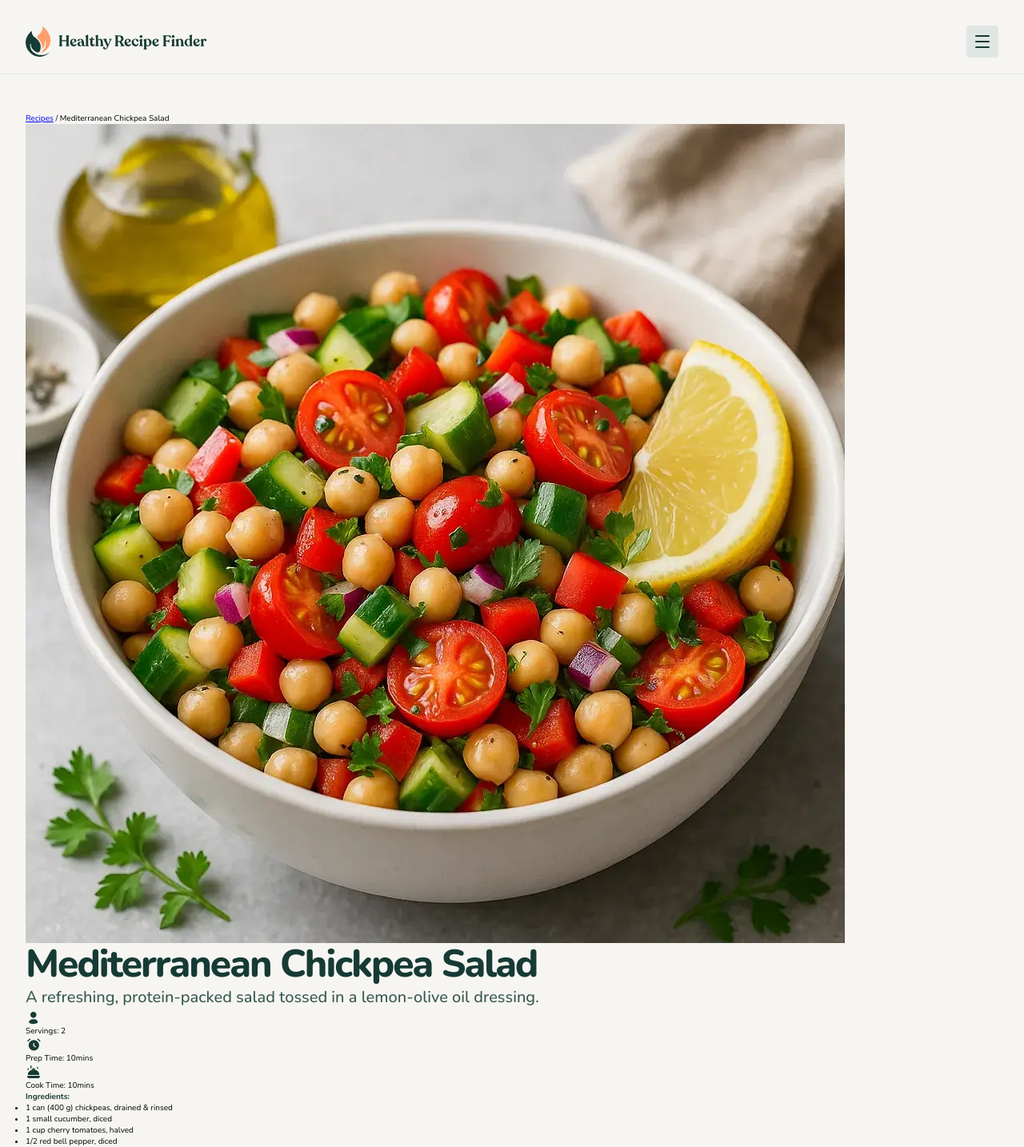
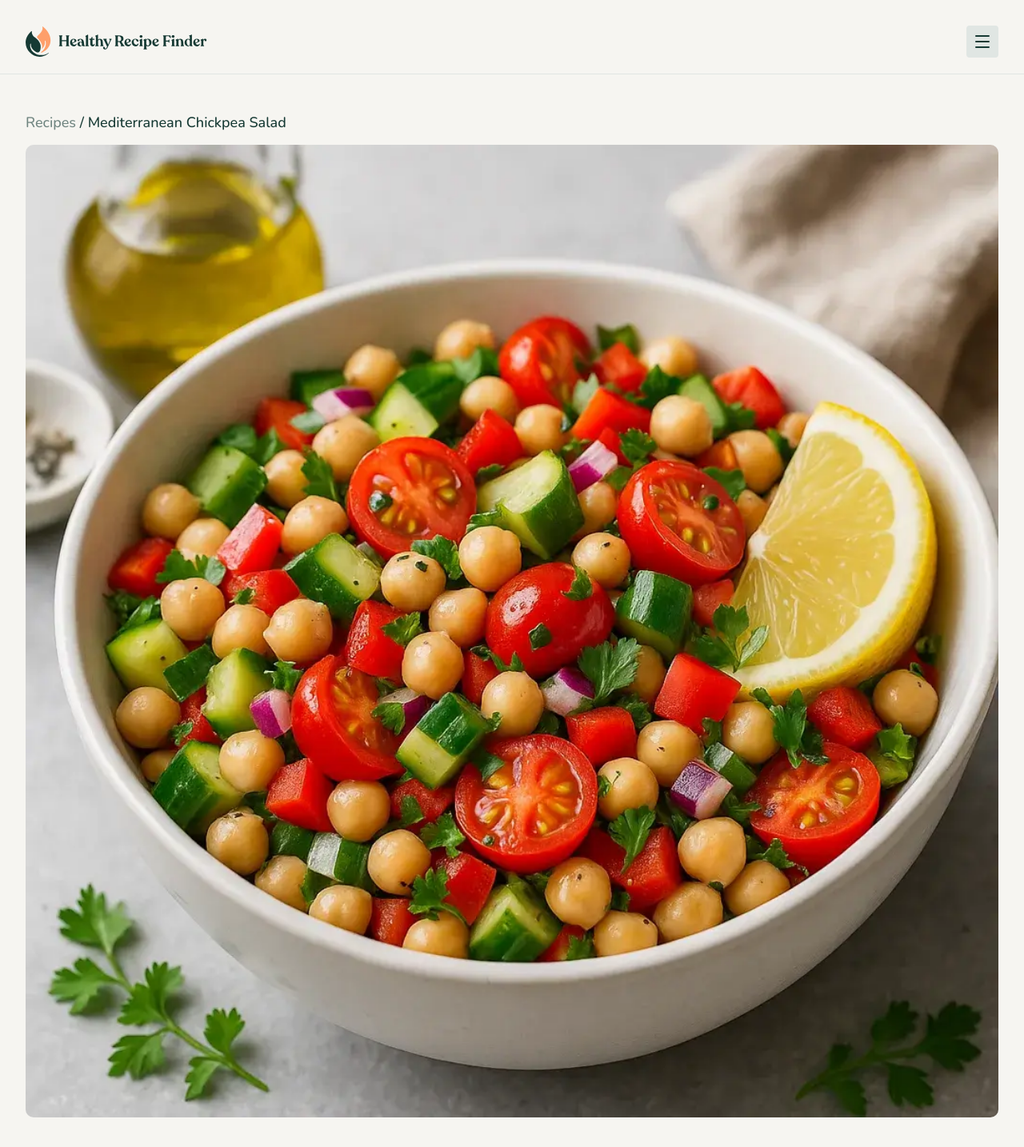
Before and after one commit to EdwardShanahan09/fm-recipe-finder, a React (Vite) app: page /recipe/1 in a window 1280 px wide. Shown: the top 1434 px of the page at 80% size. Built offline with nearby package versions, Linux system fonts and the light colour scheme.

Commit message:
Add styling to Recipe component

```diff
--- /dev/null
+++ b/src/pages/Recipe/Recipe.css
@@ -0,0 +1,62 @@
+.recipe {
+}
+
+.recipe__link {
+  font-weight: 500;
+  margin-bottom: 1.6rem;
+}
+
+.recipe__link a {
+  color: #708580;
+  font-size: 1.8rem;
+  text-decoration: none;
+}
+
+.recipe__link span {
+  color: var(--color-neutral-900);
+  font-size: 1.8rem;
+  text-decoration: none;
+}
+
+.recipe__img img {
+  width: 100%;
+  display: block;
+  border-radius: 1rem;
+}
+
+.recipe__img {
+  margin-bottom: 4rem;
+}
+
+.recipe__title {
+  margin-bottom: 2rem;
+}
+
+.recipe__description {
+  margin-bottom: 2rem;
+}
+
+.recipe__details {
+  display: flex;
+  align-items: center;
+  flex-wrap: wrap;
+  margin-bottom: 2rem;
+}
+
+.recipe__details div {
+  display: flex;
+  align-items: center;
+  margin-right: 1.6rem;
+  margin-bottom: 0.8rem;
+}
+
+.recipe__details div span {
+  color: var(--color-neutral-900);
+  font-size: 1.8rem;
+}
+
+.recipe__details img {
+  width: 2rem;
+  height: 2rem;
+  margin-right: 0.4rem;
+}
--- a/src/pages/Recipe/Recipe.jsx
+++ b/src/pages/Recipe/Recipe.jsx
@@ -4,6 +4,7 @@ import cookIcon from "../../assets/icons/icon-cook-time.svg";
 import { Link, useParams } from "react-router-dom";
 import recipes from "../../data.json";
 import Card from "../../components/Card/Card";
+import "./Recipe.css";
 
 const Recipe = () => {
   const { id } = useParams();
@@ -40,18 +41,14 @@ const Recipe = () => {
           <span> / {title}</span>
         </div>
 
-        <picture className="">
+        <picture className="recipe__visual">
           <source srcSet={imageLarge} media="(min-width: 768px)" />
-          <img
-            className=""
-            src={imageSmall}
-            alt="Person cooking a healthy meal"
-          />
+          <img src={imageSmall} alt="Person cooking a healthy meal" />
         </picture>
       </div>
 
       <div className="recipe__text">
-        <h2 className="text-preset-2">{title}</h2>
+        <h2 className="text-preset-2 recipe__title">{title}</h2>
 
         <p className="recipe__description">{overview}</p>
 
@@ -76,7 +73,7 @@ const Recipe = () => {
         </div>
 
         <div className="recipes__ingredients">
-          <h4>Ingredients:</h4>
+          <h4 className="text-preset-4">Ingredients:</h4>
           <ul className="recipe__list">
             {ingredients.map((ingredient, index) => (
               <li key={index}>{ingredient}</li>
```
